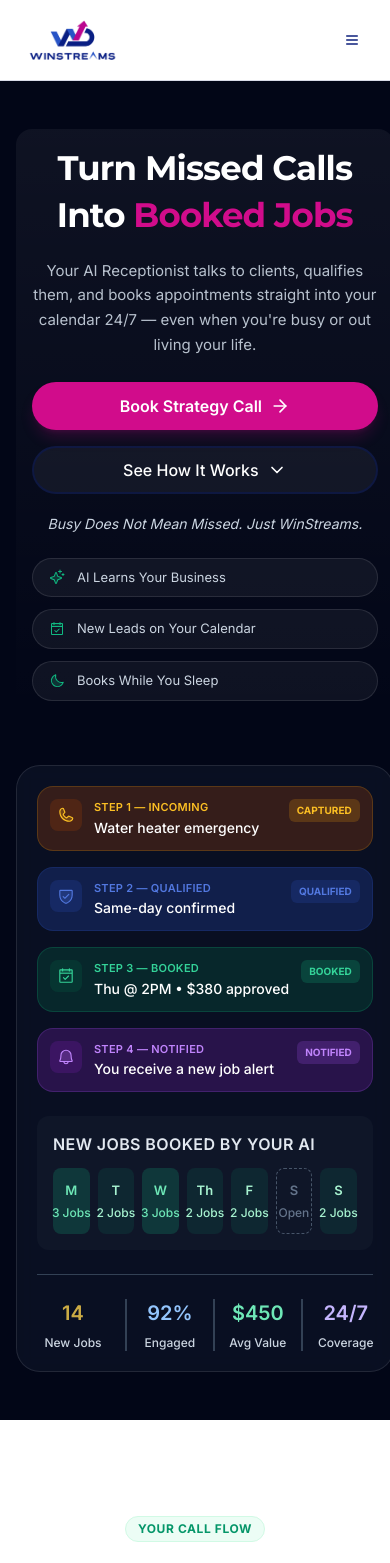
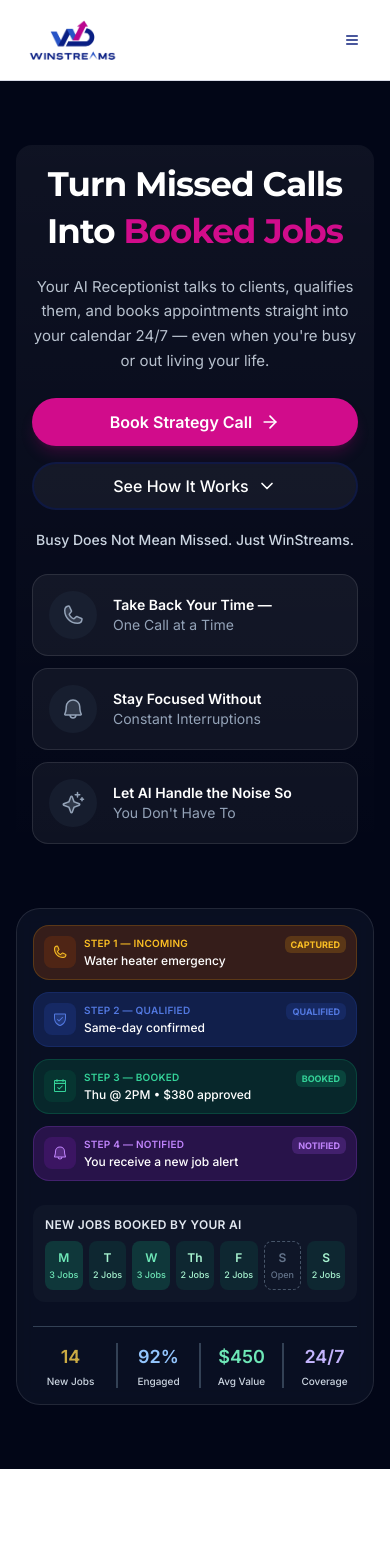
Before and after one commit to winstreams/winstreams-homepage-main, a React (Vite) app: page / in a window 390 px wide. Shown: the top 1563 px of the page. Built offline with nearby package versions, Linux system fonts and the light colour scheme; the HTML template or start-up script is replaced by a standard one.

Commit message:
New mobile changes

```diff
--- a/src/components/Hero.tsx
+++ b/src/components/Hero.tsx
@@ -22,14 +22,14 @@ interface Notification {
 interface Benefit {
   id: string;
   icon: IconComponent;
-  label: string;
+  title: string;
+  subtitle: string;
 }
 
 const Hero = () => {
   const navigate = useNavigate();
 
   // NOTIFICATIONS DATA
-  // Uses stable IDs and typed colors for React reconciliation safety
   const notifications: Notification[] = [
     {
       id: "incoming",
@@ -66,7 +66,6 @@ const Hero = () => {
   ];
 
   // WEEKLY JOBS DATA
-  // Fixed Thursday label from "T" to "Th" for clarity
   const weeklyJobs = [
     { id: "mon", day: "M", jobs: 3 },
     { id: "tue", day: "T", jobs: 2 },
@@ -77,18 +76,31 @@ const Hero = () => {
     { id: "sun", day: "S", jobs: 2 },
   ];
 
-  // BENEFITS PILLS DATA
-  // Stable IDs for copy-change resilience
+  // BENEFITS DATA (Services Hero style - with icon circles + two-line text)
   const benefits: Benefit[] = [
-    { id: "learn", icon: Sparkle, label: "AI Learns Your Business" },
-    { id: "calendar", icon: CalendarCheck, label: "New Leads on Your Calendar" },
-    { id: "sleep", icon: Moon, label: "Books While You Sleep" },
+    {
+      id: "time",
+      icon: Phone,
+      title: "Take Back Your Time —",
+      subtitle: "One Call at a Time"
+    },
+    {
+      id: "focus",
+      icon: Bell,
+      title: "Stay Focused Without",
+      subtitle: "Constant Interruptions"
+    },
+    {
+      id: "noise",
+      icon: Sparkle,
+      title: "Let AI Handle the Noise So",
+      subtitle: "You Don't Have To"
+    },
   ];
 
   const totalJobs = weeklyJobs.reduce((sum, day) => sum + day.jobs, 0);
 
   // COLOR MAP
-  // Type-safe object-based lookups with satisfies for extra safety
   const colorMap = {
     amber: {
       text: "text-amber-400",
@@ -133,7 +145,7 @@ const Hero = () => {
   };
 
   return (
-    <section className="relative bg-slate-950 overflow-hidden py-12 sm:py-16 md:min-h-[85vh] md:flex md:items-center">
+    <section className="relative bg-slate-950 overflow-hidden py-16 sm:py-20 md:min-h-[85vh] md:flex md:items-center">
       <div className="max-w-7xl mx-auto px-4 sm:px-6 lg:px-8">
         <div className="grid lg:grid-cols-2 gap-12 lg:gap-14 items-center">
 
@@ -141,11 +153,8 @@ const Hero = () => {
           <div className="w-full max-w-none md:max-w-2xl mx-auto lg:mx-0 rounded-2xl bg-gradient-to-b from-white/5 to-transparent p-4 sm:p-5 md:bg-slate-900/40 md:backdrop-blur-sm md:border md:border-white/10 md:p-8 lg:p-10 md:shadow-xl text-center">
 
             {/* HEADLINE */}
-            {/* max-w-[18ch] prevents awkward wrapping on narrow screens */}
-            {/* text-[2.125rem] matches Services Hero mobile scale */}
             <h1 className="mx-auto max-w-[18ch] sm:max-w-none text-[2.125rem] sm:text-5xl md:text-6xl font-bold leading-snug tracking-tight mb-5">
               <span className="text-white">Turn Missed Calls Into </span>
-              {/* &nbsp; prevents "Booked" and "Jobs" from splitting */}
               <span className="text-brand-magenta">Booked&nbsp;Jobs</span>
             </h1>
 
@@ -154,10 +163,7 @@ const Hero = () => {
               Your AI Receptionist talks to clients, qualifies them, and books appointments straight into your calendar 24/7 — even when you're busy or out living your life.
             </p>
 
-            {/* CTAs - PIXEL-PERFECT ALIGNMENT */}
-            {/* Fixed height (h-12 md:h-14) eliminates mobile height drift */}
-            {/* Both buttons have border-2 for identical border thickness */}
-            {/* Secondary matches Services Hero (navy border + subtle dark fill) */}
+            {/* CTAs */}
             <div className="flex flex-col sm:flex-row justify-center gap-4 mb-5">
               <button
                 type="button"
@@ -166,7 +172,7 @@ const Hero = () => {
                 className="w-full sm:w-auto group inline-flex h-12 md:h-14 items-center justify-center gap-2 rounded-full border-2 border-transparent bg-brand-magenta px-6 md:px-8 text-base md:text-lg font-semibold text-white leading-none whitespace-nowrap transition-all duration-300 active:scale-95 shadow-lg shadow-brand-magenta/20 md:hover:scale-105 md:hover:shadow-xl md:hover:shadow-brand-magenta/30 focus-visible:outline-none focus-visible:ring-2 focus-visible:ring-brand-magenta focus-visible:ring-offset-2 focus-visible:ring-offset-slate-950"
               >
                 <span className="leading-none whitespace-nowrap">Book Strategy Call</span>
-                <ArrowRight className="w-5 h-5 md:group-hover:translate-x-1 transition-transform" aria-hidden="true" />
+                <ArrowRight className="w-5 h-5 md:group-hover:translate-x-1 transition-transform" aria-hidden />
               </button>
 
               <button
@@ -176,54 +182,64 @@ const Hero = () => {
                 className="w-full sm:w-auto inline-flex h-12 md:h-14 items-center justify-center gap-2 rounded-full border-2 border-brand-navy/50 bg-white/5 px-6 md:px-8 text-base md:text-lg font-medium text-white leading-none whitespace-nowrap transition-all duration-300 md:hover:bg-brand-navy md:hover:text-white focus-visible:outline-none focus-visible:ring-2 focus-visible:ring-brand-magenta focus-visible:ring-offset-2 focus-visible:ring-offset-slate-950"
               >
                 <span className="leading-none whitespace-nowrap">See How It Works</span>
-                <ChevronDown className="w-5 h-5" aria-hidden="true" />
+                <ChevronDown className="w-5 h-5" aria-hidden />
               </button>
             </div>
 
-            <p className="text-sm md:text-base text-slate-300 italic mb-6">
+            {/* TAGLINE - Refined: sm text-base (one size smaller) + font-medium (not bold, not regular) */}
+            <p className="text-sm md:text-base text-slate-300 font-medium mb-6">
               Busy Does Not Mean Missed. Just WinStreams.
             </p>
 
-            {/* BENEFITS PILLS */}
-            {/* Stable IDs for copy-change resilience */}
-            <div className="mx-auto max-w-sm space-y-3">
+            {/* BENEFITS - Services Hero Style with SUBTLE icon colors */}
+            {/* Icon background: magenta/10 → slate/10 (more neutral) */}
+            {/* Icon color: brand-magenta → slate-400 (softer, doesn't compete with CTAs) */}
+            <div className="mx-auto max-w-md space-y-3">
               {benefits.map((benefit) => {
                 const BenefitIcon = benefit.icon;
                 return (
-                  <div key={benefit.id} className="flex items-center gap-3 rounded-full bg-white/5 border border-white/10 px-4 py-2.5 text-left">
-                    <BenefitIcon size={16} weight="duotone" className="text-emerald-500 flex-shrink-0" />
-                    <span className="text-[13px] leading-snug text-slate-300">{benefit.label}</span>
+                  <div key={benefit.id} className="flex items-center gap-4 rounded-2xl bg-white/5 border border-white/10 p-4 text-left">
+                    <div className="flex-shrink-0 w-12 h-12 rounded-full bg-slate-800/50 flex items-center justify-center">
+                      <BenefitIcon size={24} weight="duotone" className="text-slate-400" />
+                    </div>
+                    <div className="flex-1 min-w-0">
+                      <div className="text-sm font-semibold text-white leading-tight">
+                        {benefit.title}
+                      </div>
+                      <div className="text-sm text-slate-400 leading-tight mt-0.5">
+                        {benefit.subtitle}
+                      </div>
+                    </div>
                   </div>
                 );
               })}
             </div>
           </div>
 
-          {/* RIGHT COLUMN - VISUAL */}
-          <div className="w-full max-w-lg mx-auto lg:mx-0 rounded-3xl bg-slate-900/60 border border-white/10 p-5 sm:p-6 md:p-8 lg:p-10 lg:min-h-[620px] flex flex-col justify-between backdrop-blur">
+          {/* RIGHT COLUMN - FIXED OVERFLOW */}
+          <div className="w-full max-w-lg mx-auto lg:mx-0 rounded-3xl bg-slate-900/60 border border-white/10 p-4 sm:p-6 md:p-8 lg:p-10 lg:min-h-[620px] flex flex-col justify-between backdrop-blur">
             <div className="space-y-6 lg:space-y-8 flex-1 flex flex-col justify-between">
 
               {/* NOTIFICATIONS STACK */}
-              <div className="space-y-4">
+              <div className="space-y-3">
                 {notifications.map((notif) => {
-                  // Type-safe color lookup (no casting needed)
                   const colors = colorMap[notif.color];
                   const NotifIcon = notif.icon;
                   return (
                     <div
                       key={notif.id}
-                      className={`flex items-start gap-3 rounded-2xl p-3 border ${colors.bg} ${colors.border}`}
+                      className={`flex items-start gap-2 rounded-2xl p-2.5 border ${colors.bg} ${colors.border}`}
                     >
                       <div className={`flex-shrink-0 w-8 h-8 rounded-lg ${colors.bg} flex items-center justify-center`}>
-                        <NotifIcon size={18} weight="duotone" className={colors.text} aria-hidden />
+                        <NotifIcon size={16} weight="duotone" className={colors.text} aria-hidden />
                       </div>
                       <div className="flex-1 min-w-0">
-                        <div className={`text-[11px] font-semibold uppercase tracking-wide mb-0.5 ${colors.text}`}>
+                        <div className={`text-[10px] font-semibold uppercase tracking-wide mb-0.5 ${colors.text}`}>
                           {notif.step}
                         </div>
-                        <div className="text-sm text-white font-medium truncate">{notif.title}</div>
+                        <div className="text-xs text-white font-medium truncate">{notif.title}</div>
                       </div>
-                      <div className={`flex-shrink-0 px-2 py-1 rounded-md text-[10px] font-bold uppercase ${colors.badge} ${colors.text}`}>
+                      <div className={`flex-shrink-0 px-1.5 py-0.5 rounded-md text-[9px] font-bold uppercase ${colors.badge} ${colors.text}`}>
                         {notif.badge}
                       </div>
                     </div>
@@ -232,15 +248,15 @@ const Hero = () => {
               </div>
 
               {/* WEEKLY STATS */}
-              <div className="bg-slate-800/30 rounded-xl p-4">
-                <div className="text-base font-semibold text-slate-200 uppercase tracking-wide mb-3">
+              <div className="bg-slate-800/30 rounded-xl p-3">
+                <div className="text-xs font-semibold text-slate-200 uppercase tracking-wide mb-2">
                   NEW JOBS BOOKED BY YOUR AI
                 </div>
-                <div className="grid grid-cols-7 gap-2 text-center text-[11px]">
+                <div className="grid grid-cols-7 gap-1.5 text-center text-[10px]">
                   {weeklyJobs.map((item) => (
                     <div
                       key={item.id}
-                      className={`flex flex-col gap-1 items-center justify-center rounded-lg px-2 py-3 ${
+                      className={`flex flex-col gap-0.5 items-center justify-center rounded-lg px-1 py-2 ${
                         item.isOpen
                           ? "border border-dashed border-slate-600 text-slate-500"
                           : item.jobs >= 3
@@ -248,9 +264,8 @@ const Hero = () => {
                           : "bg-emerald-500/10 text-emerald-200"
                       }`}
                     >
-                      {/* Adjusted font size to accommodate "Th" label */}
-                      <span className="text-[13px] font-semibold">{item.day}</span>
-                      <span className="text-xs font-medium whitespace-nowrap">
+                      <span className="text-xs font-semibold">{item.day}</span>
+                      <span className="text-[9px] font-medium whitespace-nowrap">
                         {item.isOpen ? "Open" : `${item.jobs} Jobs`}
                       </span>
                     </div>
@@ -259,26 +274,26 @@ const Hero = () => {
               </div>
 
               {/* METRICS ROW */}
-              <div className="mt-6 pt-6 border-t border-slate-700">
-                <div className="grid grid-cols-4 gap-4">
+              <div className="mt-4 pt-4 border-t border-slate-700">
+                <div className="grid grid-cols-4 gap-2">
                   <div className="flex flex-col items-center justify-start">
-                    <div className="text-xl md:text-2xl font-semibold text-amber-300/80 mb-2">{totalJobs}</div>
-                    <div className="text-xs text-slate-300 font-medium whitespace-nowrap">New Jobs</div>
+                    <div className="text-lg md:text-xl font-semibold text-amber-300/80 mb-1">{totalJobs}</div>
+                    <div className="text-[10px] text-slate-300 font-medium text-center leading-tight">New Jobs</div>
                   </div>
 
-                  <div className="flex flex-col items-center justify-start border-l-2 border-slate-700 pl-4">
-                    <div className="text-xl md:text-2xl font-semibold text-blue-300 mb-2">92%</div>
-                    <div className="text-xs text-slate-300 font-medium whitespace-nowrap">Engaged</div>
+                  <div className="flex flex-col items-center justify-start border-l-2 border-slate-700 pl-2">
+                    <div className="text-lg md:text-xl font-semibold text-blue-300 mb-1">92%</div>
+                    <div className="text-[10px] text-slate-300 font-medium text-center leading-tight">Engaged</div>
                   </div>
 
-                  <div className="flex flex-col items-center justify-start border-l-2 border-slate-700 pl-4">
-                    <div className="text-xl md:text-2xl font-semibold text-emerald-300 mb-2">$450</div>
-                    <div className="text-xs text-slate-300 font-medium whitespace-nowrap">Avg Value</div>
+                  <div className="flex flex-col items-center justify-start border-l-2 border-slate-700 pl-2">
+                    <div className="text-lg md:text-xl font-semibold text-emerald-300 mb-1">$450</div>
+                    <div className="text-[10px] text-slate-300 font-medium text-center leading-tight">Avg Value</div>
                   </div>
 
-                  <div className="flex flex-col items-center justify-start border-l-2 border-slate-700 pl-4">
-                    <div className="text-xl md:text-2xl font-semibold text-violet-300 mb-2">24/7</div>
-                    <div className="text-xs text-slate-300 font-medium whitespace-nowrap">Coverage</div>
+                  <div className="flex flex-col items-center justify-start border-l-2 border-slate-700 pl-2">
+                    <div className="text-lg md:text-xl font-semibold text-violet-300 mb-1">24/7</div>
+                    <div className="text-[10px] text-slate-300 font-medium text-center leading-tight">Coverage</div>
                   </div>
                 </div>
               </div>
```
